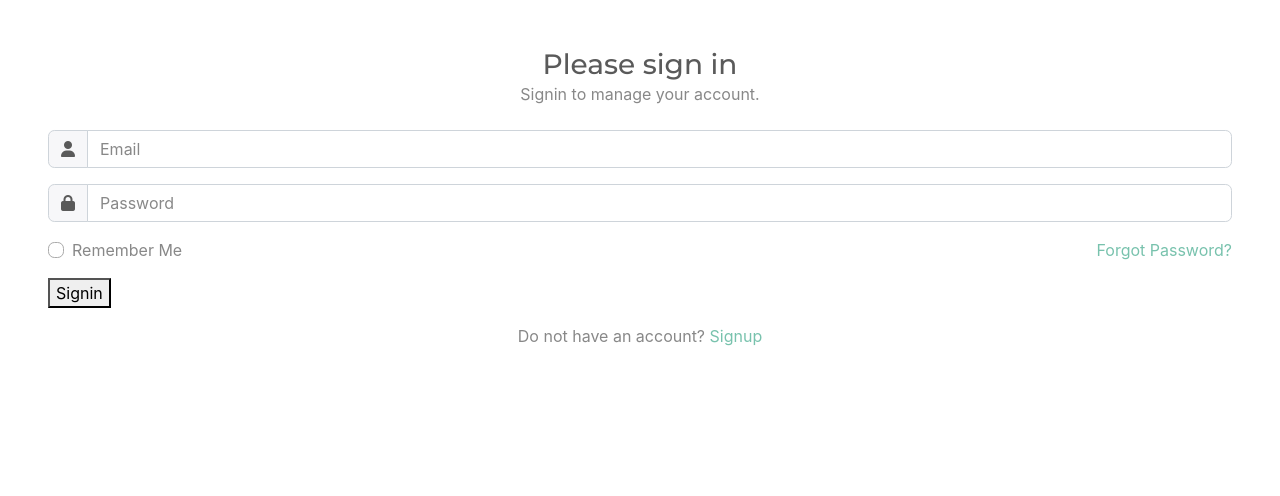
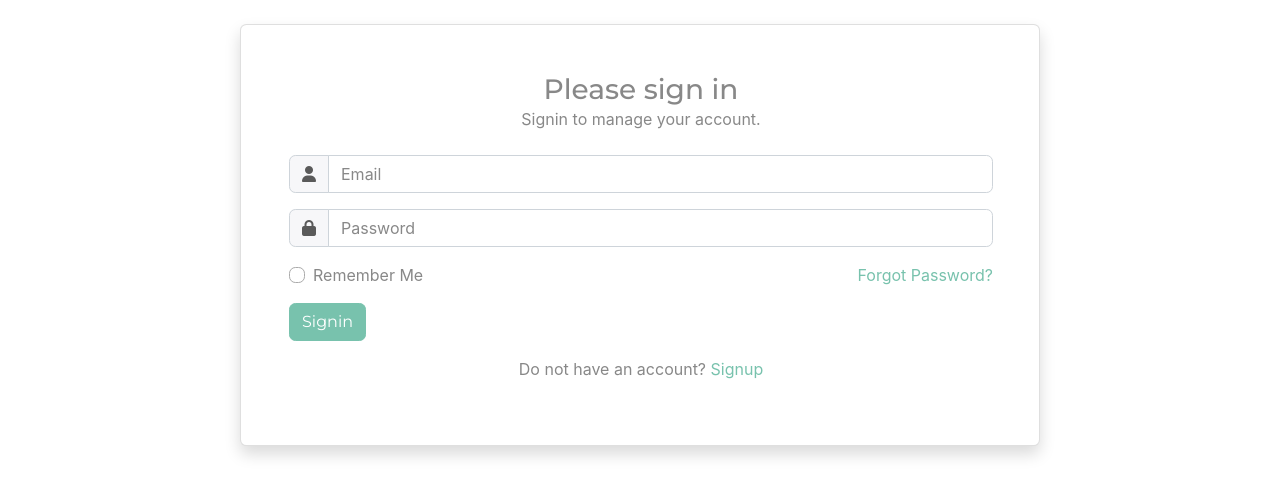
Before and after one commit to lorlixe/molecule, a plain HTML site: page authentification_form.html in a window 1280 px wide. Drawn offline with nearby package versions, Linux system fonts and the light colour scheme.

Commit message:
modif_authentification_file

```diff
--- a/authentification_form.html
+++ b/authentification_form.html
@@ -14,8 +14,9 @@
 
 </head>
 <body>
+  <div class="card mx-auto my-4 shadow" style="width: 50rem;">
 
-<form class="js-validate form-signin p-5">
+  <form class="js-validate form-signin  p-5 "style="width: 50rem">
 
       <!-- End Logo -->
 
@@ -75,12 +76,12 @@
         </div>
 
         <div class="col-6 text-right">
-        <a class="float-right" href="#">Forgot Password?</a>
+          <a class="float-right " href="#">Forgot Password?</a>
         </div>
       </div>
 
       <div class="mb-3">
-      <button type="submit" class="#">Signin</button>
+        <button class="btn btn-primary pull-right" type="submit" class="#">Signin</button>
       </div>
 
       <div class="text-center mb-3">
@@ -88,5 +89,6 @@
       </div>
 
     </form>
+  </div>
 </body>
 </html>
```
Lines whose indentation alone changed are shown as unchanged.
